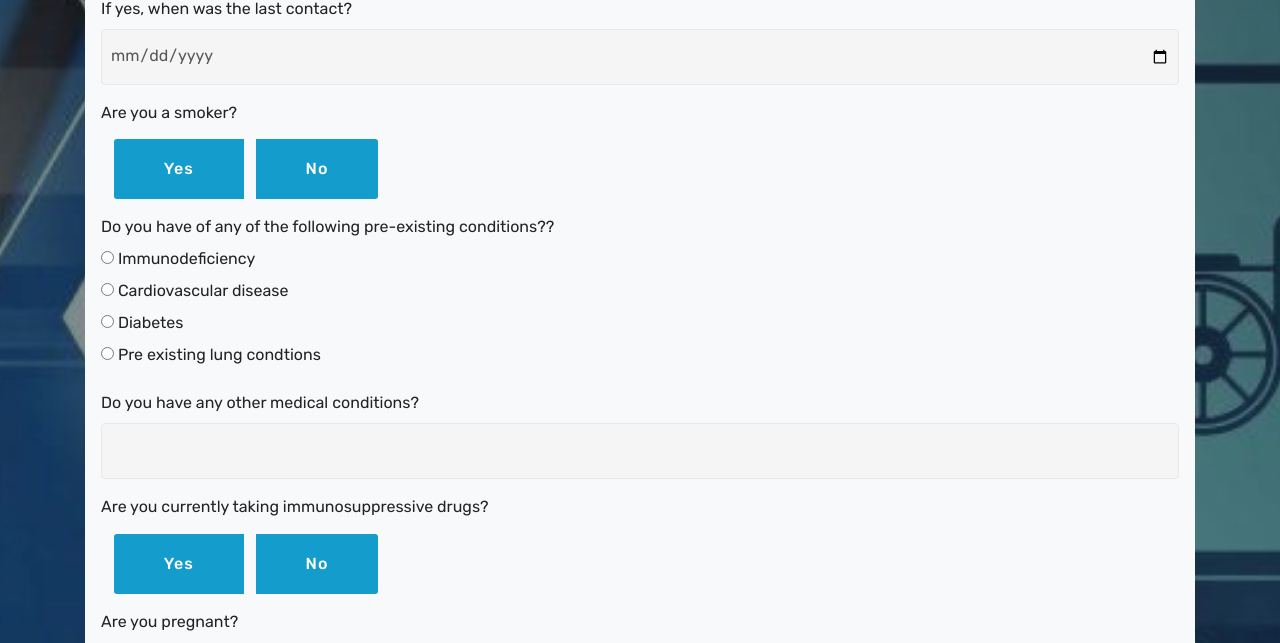
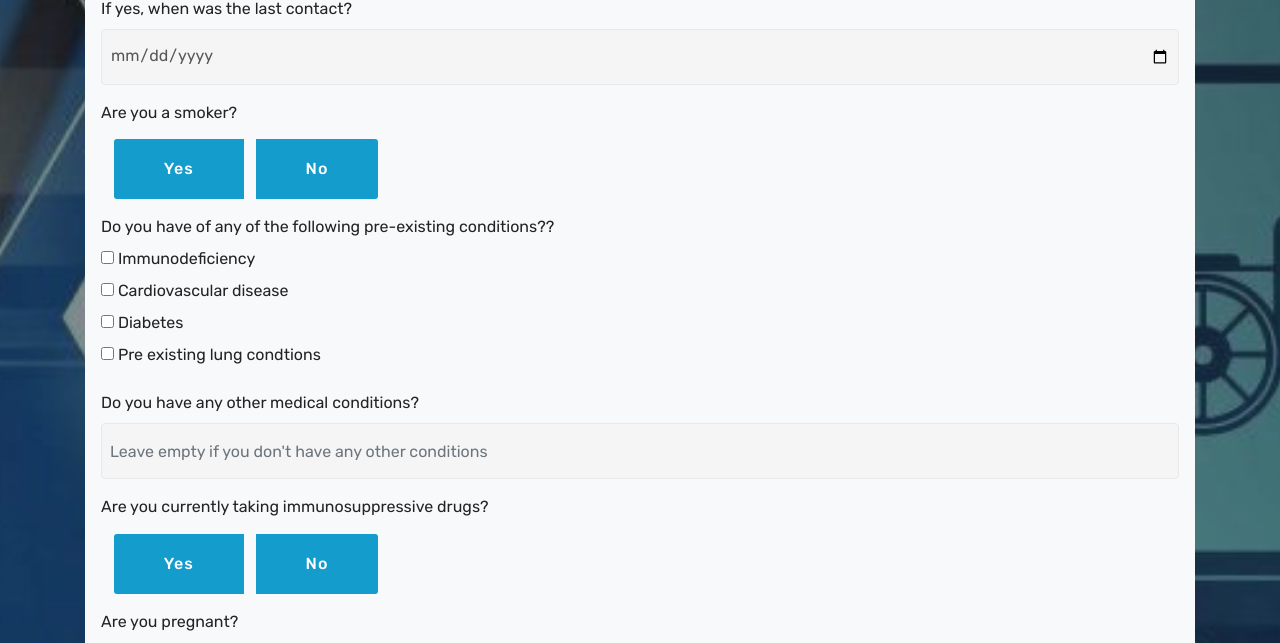
Before and after one commit to devesh-todarwal/hackthecrisis, a Flask app: page /form in a window 1280 px wide. Shown: the part 938-1581 px from the top of the page. Run offline with Flask 2, Linux system fonts and the light colour scheme; some libraries are stand-ins or nearby versions.

Commit message:
Finish form backend, add basic results page

```diff
--- a/server.py
+++ b/server.py
@@ -2,29 +2,42 @@ from flask import Flask, render_template, request, session, redirect, url_for, M
 from sqlalchemy import exc,func
 from flask_sqlalchemy import SQLAlchemy
 from pprint import pprint
+import datetime
 
 app = Flask(__name__)
-"""
-app.config["SQLALCHEMY_DATABASE_URI"] = 'postgresql://manan:psql@localhost/manan'
-app.config["SQLALCHEMY_TRACK_MODIFICATIONS"] = False
-db = SQLAlchemy()
-db.init_app(app)
 
-with app.app_context():
-    db.create_all()
+def get_final_score(data):
 
-sample
-@app.route("/", methods=['GET'])
-def index():
-    try:
-        uname, logged_in = session['user']
-        if logged_in:
-            return redirect(url_for("home"))
-        else:
-            return render_template("index.html")
-    except KeyError:
-        return render_template("index.html")
-"""
+
+    fname = data['fname']
+    lname = data['lname']
+    age = data['age']
+    gender = data['gender']
+
+    score = 0
+    for k,v in data.items():
+        if k not in ['fname', 'lname', 'age', 'gender', 'contact-date', 'conditions-other', 'conditions']:
+            try:
+                score += float(v)
+            except:
+                print(f'\tError -> {k}')
+
+    format_str = '%Y-%m-%d'
+    date = datetime.datetime.strptime(data['contact-date'], format_str)
+    days = (datetime.datetime.today() - date).days
+
+    if days < 14:
+        score += 3
+    elif days >= 21:
+        score -= 3
+
+    for val in data.getlist('condititions'):
+        score += float(val)
+
+    if data['conditions-other']:
+        score += 1
+
+    return score
 
 @app.route("/", methods=['GET'])
 def index():
@@ -37,8 +50,27 @@ def form():
 @app.route("/form_submit", methods=['POST'])
 def form_submit():
     data = request.form
-    pprint(data)
-    return render_template("results.html", data="data")
+    score = get_final_score(data)
+    if score < 10:
+        color = 'bg-success'
+        content = 'No risk'
+    elif 10 <= score < 17:
+        color = 'bg-warning'
+        content = 'Moderate risk'
+    elif 17 <= score < 21:
+        color = 'bg-warning'
+        content = 'Consult a nearby doctor'
+    else:
+        color = 'bg-danger'
+        content = 'High risk'
+
+    result_data = {
+        'value': int(2*score),
+        'content': content,
+        'color': color,
+    }
+    print(result_data)
+    return render_template("results.html", data=result_data)
 
 @app.route("/page1", methods=['GET'])
 def page1():
--- a/templates/symptom-form.html
+++ b/templates/symptom-form.html
@@ -37,10 +37,10 @@
                         <input type="radio" name="gender" value="male"> Male
                     </label>
                     <label class="btn btn-primary">
-                        <input type="radio" name="options" value="female"> Female
+                        <input type="radio" name="gender" value="female"> Female
                     </label>
                     <label class="btn btn-primary">
-                        <input type="radio" name="options" value="other"> Other
+                        <input type="radio" name="gender" value="other"> Other
                     </label>
                 </div>
               </div>
@@ -95,7 +95,7 @@
 
               <div class="form-group">
                 <label>If yes, when was the last contact?</label>
-                <input type="date" class="form-control" placeholder="Date of last contact">
+                <input type="date" class="form-control" name="contact-date" placeholder="Date of last contact">
               </div>
 
               <div class="form-group">
@@ -113,22 +113,22 @@
               <div class="form-group">
                 <label>Do you have of any of the following pre-existing conditions??</label><br>
                 <div class="checkbox">
-                  <label><input type="radio" name="conditions" value="1"> Immunodeficiency</label>
+                  <label><input type="checkbox" name="conditions" value="1"> Immunodeficiency</label>
                 </div>
                 <div class="checkbox">
-                  <label><input type="radio" name="conditions" value="2"> Cardiovascular disease</label>
+                  <label><input type="checkbox" name="conditions" value="2"> Cardiovascular disease</label>
                 </div>
                 <div class="checkbox">
-                  <label><input type="radio" name="conditions" value="1"> Diabetes</label>
+                  <label><input type="checkbox" name="conditions" value="1"> Diabetes</label>
                 </div>
                 <div class="checkbox">
-                  <label><input type="radio" name="conditions" value="2"> Pre existing lung condtions</label>
+                  <label><input type="checkbox" name="conditions" value="2"> Pre existing lung condtions</label>
                 </div>
               </div>
 
               <div class="form-group">
                 <label>Do you have any other medical conditions?</label>
-                <input type="text" name="conditions-other" class="form-control" placeholder="">
+                <input type="text" name="conditions-other" class="form-control" placeholder="Leave empty if you don't have any other conditions">
               </div>
 
               <div class="form-group">
@@ -470,7 +470,7 @@
               </div>
 
               <div class="align-center">
-                <button type="submit" class="btn btn-primary">How susceptible am I?</button>
+                <button type="submit" class="btn btn-dark">How susceptible am I?</button>
               </div>
             </form>
           </div>
```
Also changed, not shown: templates/results.html (+20 -3 lines).
